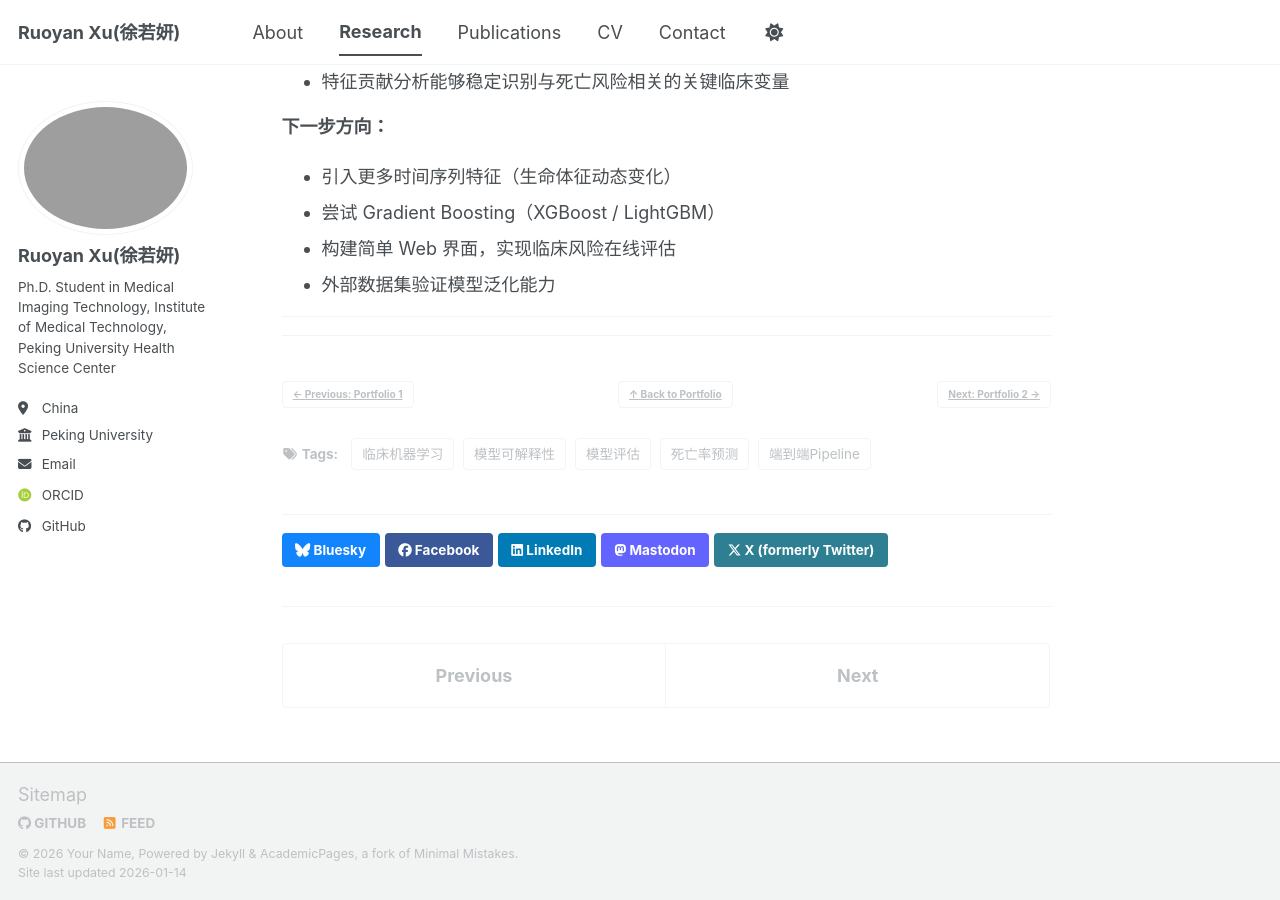
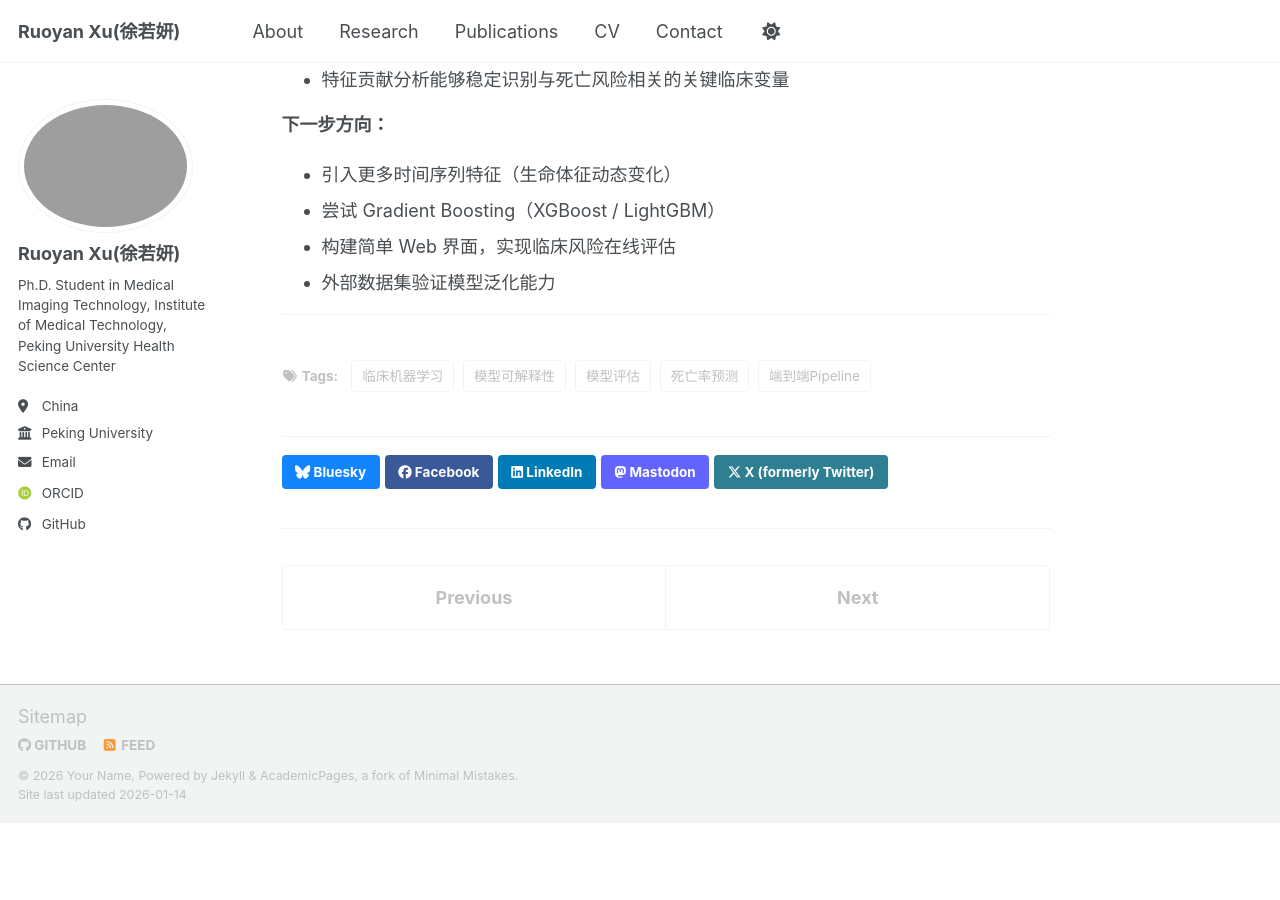
Before and after one commit to ruoyanxu-411/ruoyanxu-411.github.io, a Jekyll site: the page built from _portfolio/picu-mortality-prediction.md, in a window 1280 px wide and 900 px high, scrolled down 9013 px. Built offline with Jekyll 4.4.1, drawn with Linux system fonts in a browser that asks for light colours; some web fonts are replaced; a script bundle is joined from its source files by our own code; library files that are not in the unit come from our copies; after the commit the page ends 9836 px from its top, so only the background shows below that.

Commit message:
Update picu-mortality-prediction.md

```diff
--- a/_portfolio/picu-mortality-prediction.md
+++ b/_portfolio/picu-mortality-prediction.md
@@ -2,7 +2,7 @@
 title: "PICU患者死亡率预测：多模型机器学习全流程实现"
 collection: portfolio
 type: "Machine Learning"
-permalink: /portfolio/picu-mortality-prediction/
+permalink: /_portfolio/picu-mortality-prediction/
 date: 2026-01-14
 excerpt: "基于PICU临床数据构建Logistic回归、随机森林与SVM模型，实现住院死亡率预测，覆盖数据清理、模型调参、综合评估与可解释性分析。"
 header:
@@ -197,11 +197,3 @@ classes: wide
 - 外部数据集验证模型泛化能力
 
 ---
-
-<hr>
-
-<div class="page__meta" style="display:flex;justify-content:space-between;gap:12px;flex-wrap:wrap;">
-  <a class="btn btn--inverse" href="portfolio-1.md">&larr; Previous: Portfolio 1</a>
-  <a class="btn btn--inverse" href="/portfolio/">&uarr; Back to Portfolio</a>
-  <a class="btn btn--inverse" href="PORTFOLIO2_PERMALINK">Next: Portfolio 2 &rarr;</a>
-</div>
```
